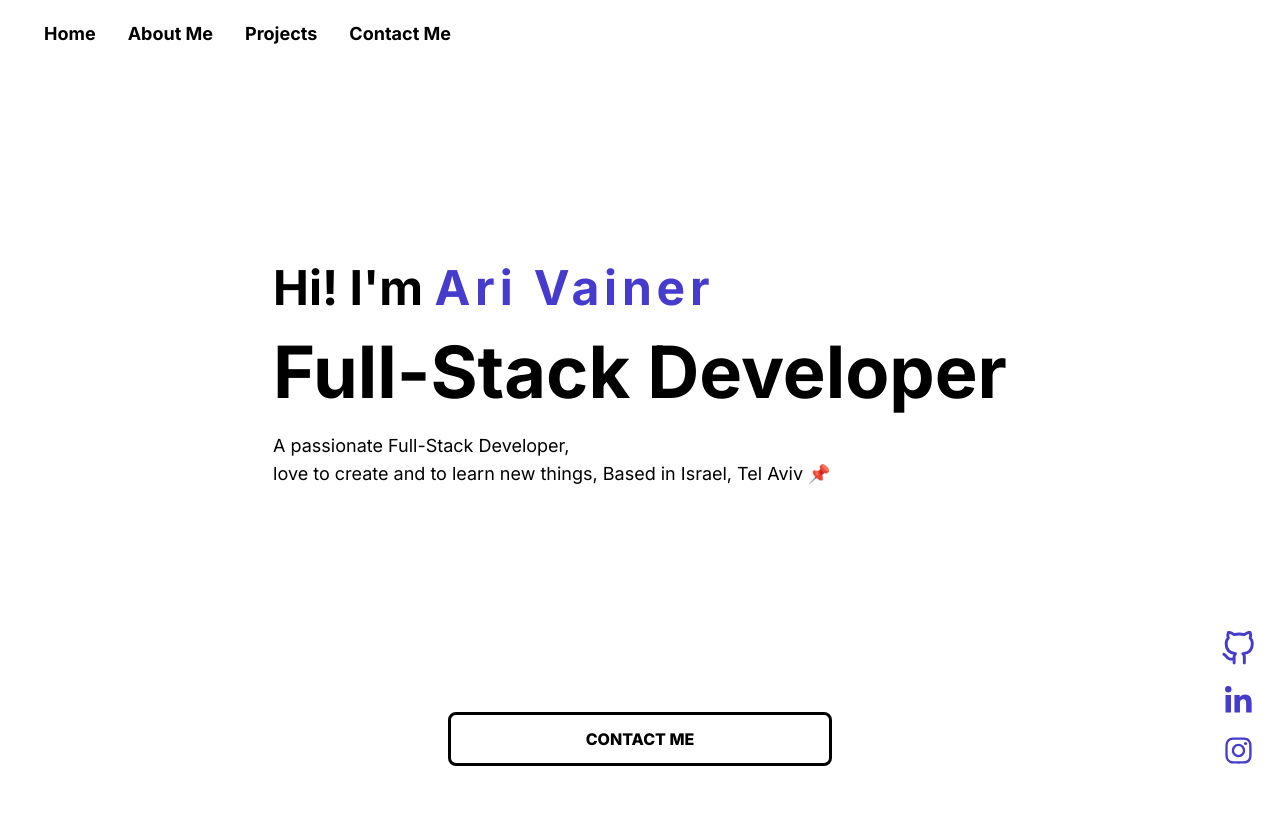
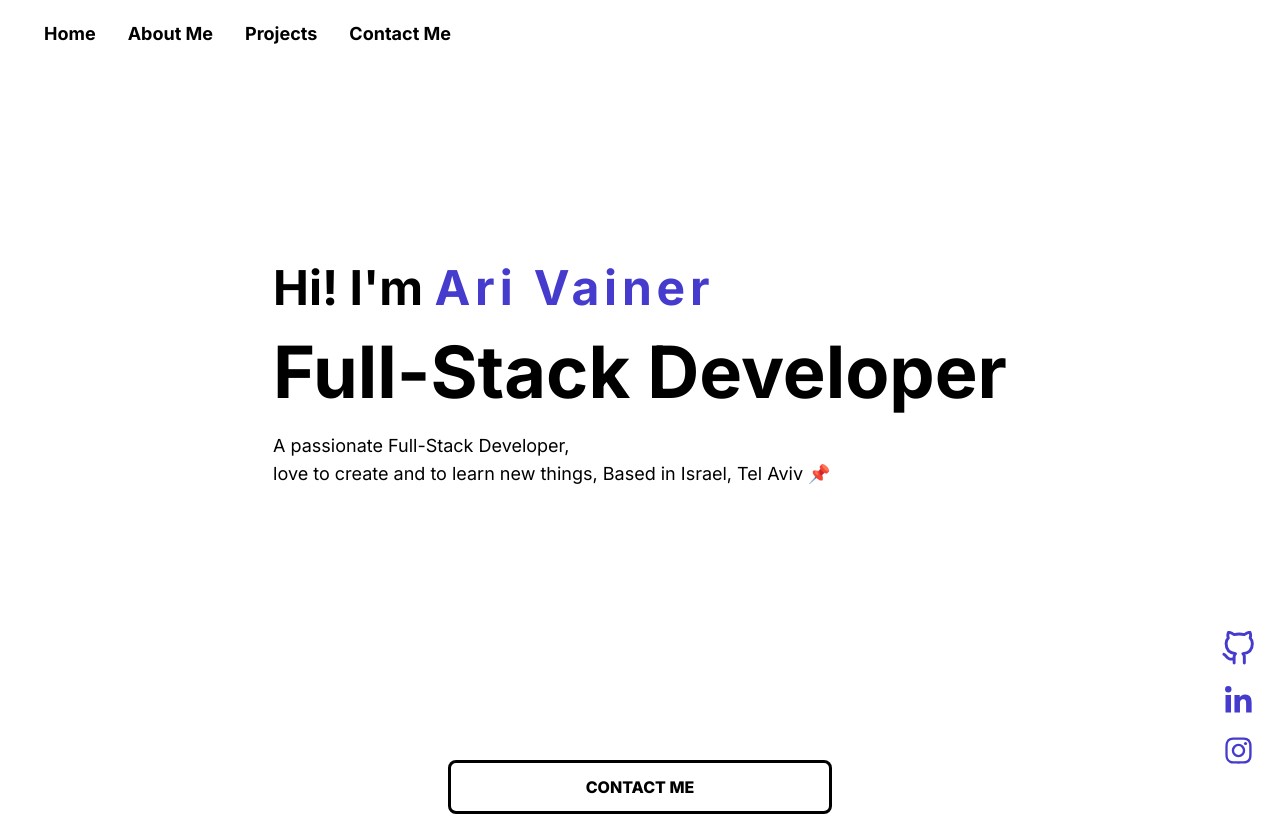
Before and after one commit to Ari7275/my-portfolio, a Next.js app: page / in a window 1280 px wide. Shown: the top 816 px of the page. Built offline with nearby package versions, Linux system fonts and the light colour scheme.

Commit message:
Update globals.css

```diff
--- a/app/globals.css
+++ b/app/globals.css
@@ -34,7 +34,7 @@ body {
 
 
 .home {
-  @apply flex gap-16 pt-60 pb-32 justify-center;
+  @apply flex gap-16 pt-60 pb-44 justify-center;
 }
 
 .my-img {
```
